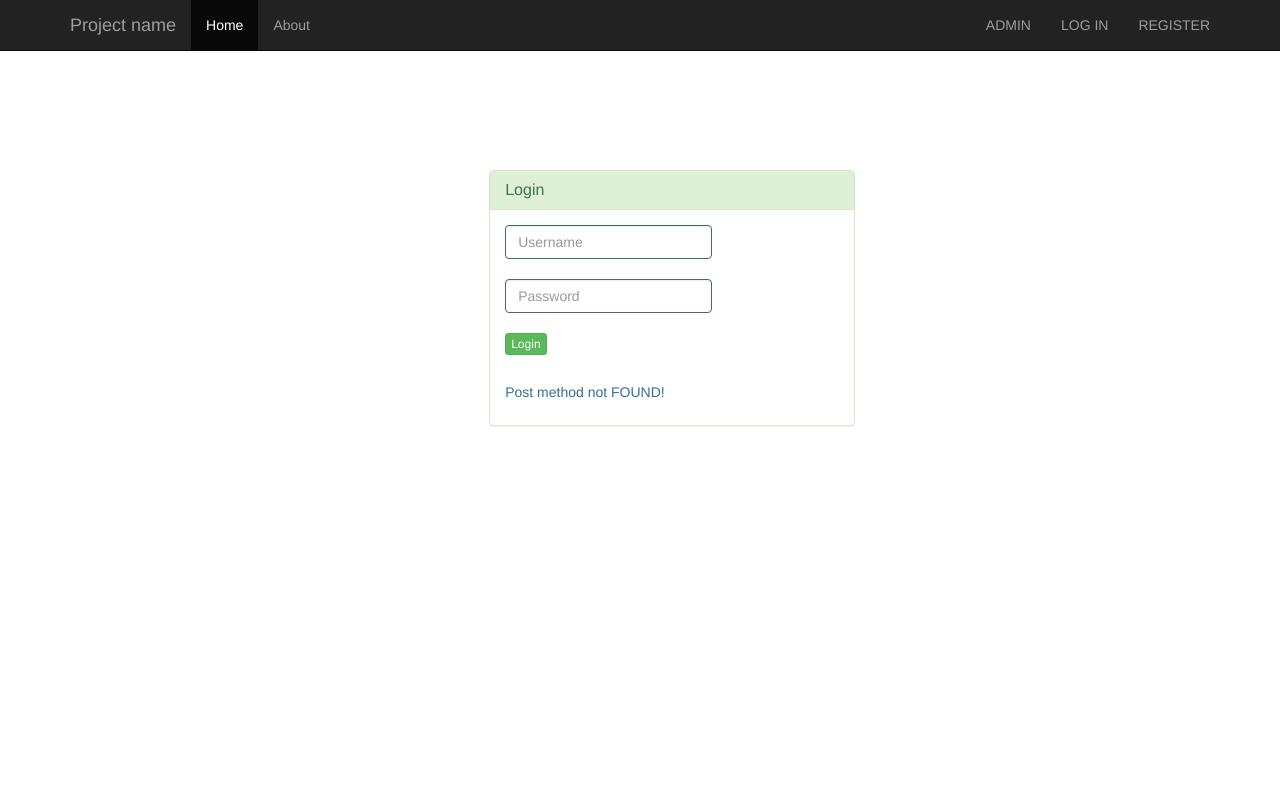
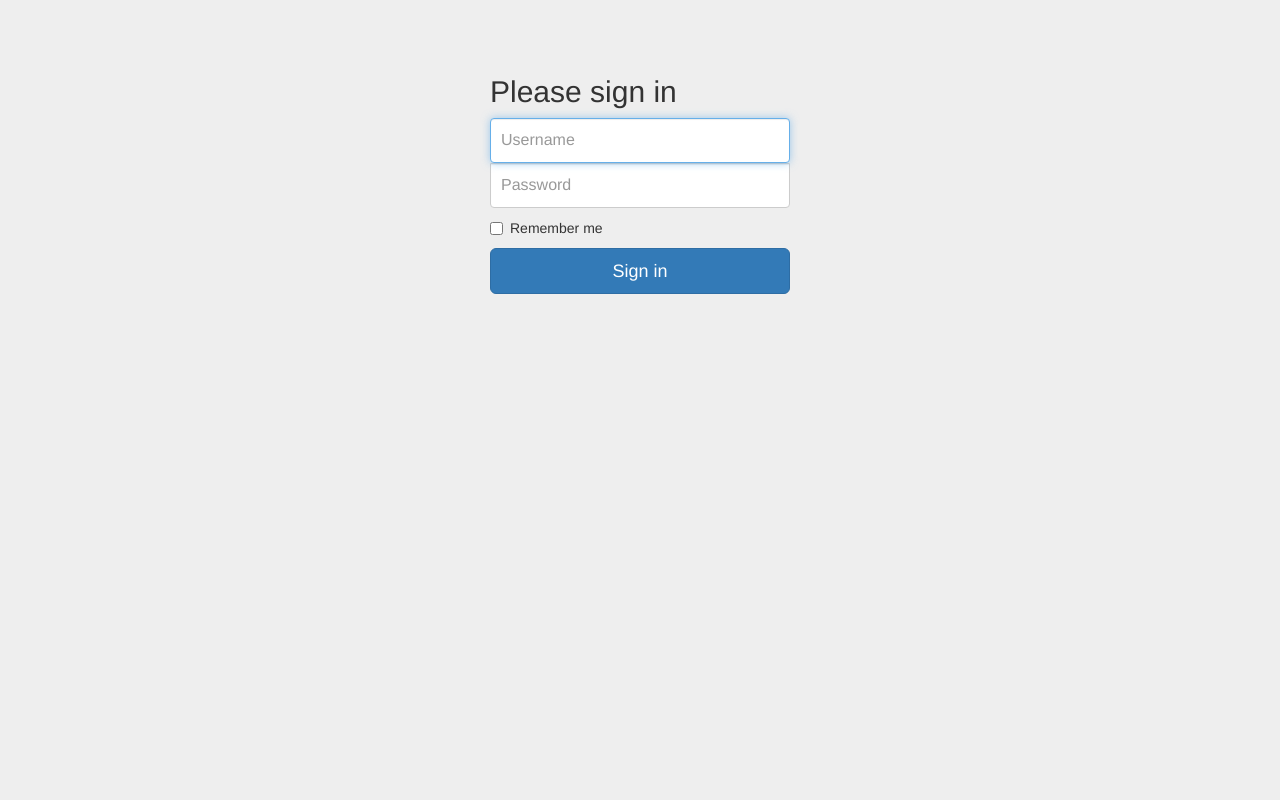
Before and after one commit to CodingYue/Fudan-software-engineering-development, a Django app: page /login in a window 1280 px wide. Run offline with Django 3.2, Linux system fonts and the light colour scheme; style sheets or scripts are compiled from the project's sources; some libraries are stand-ins or nearby versions.

Commit message:
[Gitignore]add rule for media dir [Frontend]change the style of index, login, register

```diff
--- a/web/apps/base/templates/base/home.html
+++ b/web/apps/base/templates/base/home.html
@@ -1,7 +1,6 @@
 {% extends 'base.html' %}
 
 {% block content %}
-    <p>Welcome, start editing this template in <code>apps/base/templates/base/home.html</code></p>
 
     {% for image in imageList %}
     	<img src="{{image.file.url}}"><br/>
--- a/web/apps/base/templates/simulation/login.html
+++ b/web/apps/base/templates/simulation/login.html
@@ -1,36 +1,39 @@
+{% load static %}
 
-{% extends 'base.html' %}
-{% block content %}
+<!DOCTYPE html>
+<html lang="en">
+  <head>
+    <meta charset="utf-8">
+    <meta http-equiv="X-UA-Compatible" content="IE=edge">
+    <meta name="viewport" content="width=device-width, initial-scale=1">
+    <meta name="description" content="{% block meta_description %}{% endblock %}">
+    <meta name="author" content="{% block meta_author %}{% endblock %}">
 
-<div class="container" align="center">
+    <title>{% block page_title %}Photos{% endblock %}</title>
 
-    <br/><br/><br/><br/><br/><br/>
+    <link rel="stylesheet" type="text/css" href="{% static 'vendor/bootstrap/dist/css/bootstrap.css' %}"/>
+        <link rel="stylesheet" type="text/css" href="{% static 'css/signin.css' %}"/>
 
-        <div style="text-align: left; padding-left: 3%; width: 400px;"> <!-- Log in zone -->
-        <form class="form-inline" name="LoginForm" action="login" method="post">
-        {% csrf_token %}
+  </head>
 
-            {% if next %}
-            <input type="hidden" name="next" value="{{ next }}" />
-            {% endif %}
+  <body>
 
-            <div class="panel panel-success">
-                <div class="panel-heading">
-                    <h3 class="panel-title">Login</h3>
-                </div>
-                <div class="panel-body">
-                    <div class="form-group has-success">
-                        <input type="text" id="username" name="username" placeholder="Username" class="form-control"><br/><br/>
-                        <input type="password" name="password" id="password" placeholder="Password" class="form-control"><br/><br/>
-                        <button type="submit" class="btn btn-success btn-xs">Login</button><br/><br/>
-                    </div>
-                    <h5 class="text-info">{{ message }}</h5>
-                </div>
-            </div>
+    <div class="container">
 
-        </form>
+      <form class="form-signin" name="LoginForm" action="login" method="post">
+          {% csrf_token %}
+        <h2 class="form-signin-heading">Please sign in</h2>
+        <input type="text" id="username" name="username" class="form-control" placeholder="Username" required autofocus>
+        <input type="password" name="password" id="password" class="form-control" placeholder="Password" required>
+        <div class="checkbox">
+          <label>
+            <input type="checkbox" value="remember-me"> Remember me
+          </label>
         </div>
+        <button class="btn btn-lg btn-primary btn-block" type="submit">Sign in</button>
+      </form>
 
-</div>
+    </div> <!-- /container -->
 
-{% endblock %}
+  </body>
+</html>
--- a/web/web/static/css/base.css
+++ b/web/web/static/css/base.css
@@ -1 +1,4 @@
 /* App custom css */
+body {
+    padding-top: 70px;
+}
--- /dev/null
+++ b/web/web/static/css/signin.css
@@ -0,0 +1,40 @@
+body {
+  padding-top: 40px;
+  padding-bottom: 40px;
+  background-color: #eee;
+}
+
+.form-signin {
+  max-width: 330px;
+  padding: 15px;
+  margin: 0 auto;
+}
+.form-signin .form-signin-heading,
+.form-signin .checkbox {
+  margin-bottom: 10px;
+}
+.form-signin .checkbox {
+  font-weight: normal;
+}
+.form-signin .form-control {
+  position: relative;
+  height: auto;
+  -webkit-box-sizing: border-box;
+     -moz-box-sizing: border-box;
+          box-sizing: border-box;
+  padding: 10px;
+  font-size: 16px;
+}
+.form-signin .form-control:focus {
+  z-index: 2;
+}
+.form-signin input[type="email"] {
+  margin-bottom: -1px;
+  border-bottom-right-radius: 0;
+  border-bottom-left-radius: 0;
+}
+.form-signin input[type="password"] {
+  margin-bottom: 10px;
+  border-top-left-radius: 0;
+  border-top-right-radius: 0;
+}
--- a/web/web/templates/base.html
+++ b/web/web/templates/base.html
@@ -8,30 +8,16 @@
     <meta name="description" content="{% block meta_description %}{% endblock %}">
     <meta name="author" content="{% block meta_author %}{% endblock %}">
 
-    <title>{% block page_title %}My Site{% endblock %}</title>
+    <title>{% block page_title %}Photos{% endblock %}</title>
 
-  {% if debug %}
-    <link rel="stylesheet/less" href="{% static 'less/app.less' %}">
     <link rel="stylesheet" type="text/css" href="{% static 'vendor/bootstrap/dist/css/bootstrap.css' %}"/>
-    <script type="text/javascript" src="{% static 'js/libs/less.min.js' %}"></script>
-  {% else %}
-    {% compress css %}
-    <link rel="stylesheet" type="text/less" media="all" href="{% static 'less/app.less' %}">
-    <link rel="stylesheet" type="text/css" href="{% static 'vendor/bootstrap/dist/css/bootstrap.css' %}"/>
-    {% endcompress %}
-  {% endif %}
-
-    <!-- HTML5 shim and Respond.js for IE8 support of HTML5 elements and media queries -->
-    <!--[if lt IE 9]>
-      <script src="https://oss.maxcdn.com/html5shiv/3.7.2/html5shiv.min.js"></script>
-      <script src="https://oss.maxcdn.com/respond/1.4.2/respond.min.js"></script>
-    <![endif]-->
+    <link rel="stylesheet" type="text/css" href="{% static 'css/base.css' %}"/>
 </head>
 
 <body>
 {% block body %}
 
-  <nav class="navbar navbar-inverse navbar-fixed-top">
+  <nav class="navbar navbar-default navbar-fixed-top">
     <div class="container">
       <div class="navbar-header">
         <button type="button" class="navbar-toggle collapsed" data-toggle="collapse" data-target="#navbar" aria-expanded="false" aria-controls="navbar">
@@ -40,30 +26,47 @@
           <span class="icon-bar"></span>
           <span class="icon-bar"></span>
         </button>
-        <a class="navbar-brand" href="#">Project name</a>
+        <a class="navbar-brand" href="/">Photos</a>
       </div>
+
       <div id="navbar" class="collapse navbar-collapse">
-        <ul class="nav navbar-nav">
-          <li class="active"><a href="#">Home</a></li>
-          <li><a href="#about">About</a></li>
+        <form class="navbar-form navbar-left">
+          <div class="form-group">
+              <input type="text" class="form-control" placeholder="Search">
+          </div>
+            <button type="submit" class="btn btn-default">Go</button>
+        </form>
+        <ul class="nav navbar-nav navbar-right">
+                <!-- <li><a href="admin">ADMIN</a></li> -->
+                {% if isLogged == False %}
+                    <button type="button" class="btn btn-primary navbar-btn" onClick="location.href='/login'">Login</button>
+                    <button type="button" class="btn btn-success navbar-btn" onClick="location.href='/registration'">Join</button>
+                {% else %}
+                    <button type="button" class="btn btn-info navbar-btn" onClick="location.href='/upload_images'">Submit Photos</button>
+                    <button type="button" class="btn btn-danger navbar-btn" onClick="location.href='/logout'">Logout</button>
+                {% endif %}
         </ul>
-        <ul class="nav navbar-nav navbar-right">
-                <li><a href="admin">ADMIN</a></li>
-                {% if isLogged == False %}
-                <li><a href="login">LOG IN</a></li>
-                <li><a href="registration">REGISTER</a></li>
-                {% else %}
-                <li><a href="upload_images"> UPLOAD IMAGES </a></li>
-                <li><a href="logout">LOG OUT</a></li>
-                {% endif %}
-              <!--<li><a href="/archives.html"><i class="fa fa-th-list"></i><span class="icon-label">Archives</span></a></li>-->
-            </ul>
       </div>
     </div>
   </nav>
 
-  <div class="container">
-    {% block content %}{% endblock %}
+  <div class="container theme-showcase">
+        <div class="col-xs-12 col-sm-12">
+          <p class="pull-right visible-xs">
+            <button type="button" class="btn btn-primary btn-xs" data-toggle="offcanvas">Toggle nav</button>
+          </p>
+          <div class="jumbotron">
+              <center>
+                <h1>Photos</h1>
+                <p>For the high-resolution photos.</p>
+              </center>
+          </div>
+          <div class="row">
+            {% block content %}
+
+            {% endblock %}
+          </div><!--/row-->
+        </div><!--/.col-xs-12.col-sm-9-->
   </div>
 
   <!-- Google CDN jQuery with a local fallback -->
@@ -75,13 +78,6 @@
     <script src="{% static 'js/app.js' %}"></script>
   {% endcompress %}
 
-  <!-- Asynchronous Google Analytics snippet. Change UA-XXXXX-X to be your site's ID -->
-  <script>
-    var _gaq=[['_setAccount','UA-XXXXX-X'],['_trackPageview']];
-    (function(d,t){var g=d.createElement(t),s=d.getElementsByTagName(t)[0];
-    g.src=('https:'==location.protocol?'//ssl':'//www')+'.google-analytics.com/ga.js';
-    s.parentNode.insertBefore(g,s)}(document,'script'));
-  </script>
 {% endblock %}
 </body>
 </html>
```
Also changed, not shown: web/apps/base/templates/simulation/registration.html (+27 -28 lines), 1 other file.
